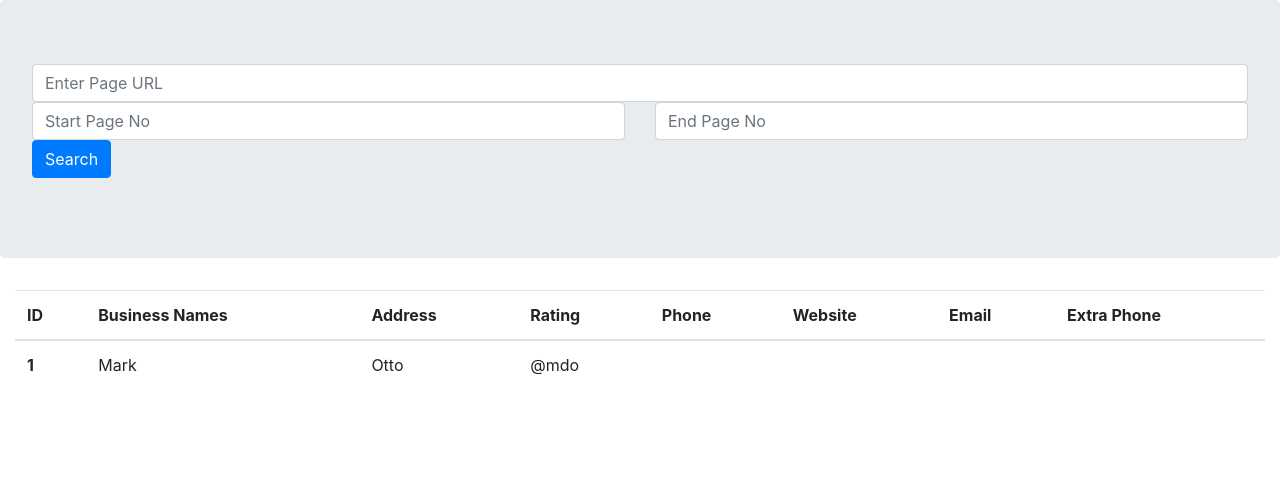
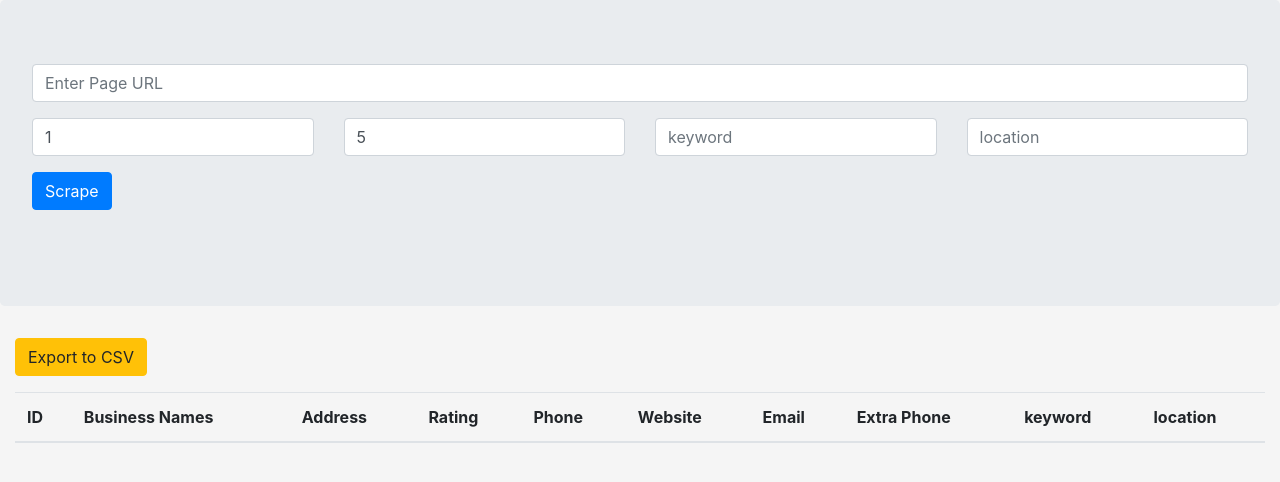
Before and after one commit to pyanishjain/yellow-page-scraper, a Flask app: template templates/home.html in a window 1280 px wide. Shown: the top 482 px of the page. Run offline with Flask 2, Linux system fonts and the light colour scheme; the template is opened without the code that fills it, so the values that code supplies are empty.

Commit message:
adding template folder static folder and major chages

```diff
--- a/app.py
+++ b/app.py
@@ -1,7 +1,201 @@
+from flask import Flask,render_template,request,jsonify,Response,make_response
+import json
 
-from flask import Flask
+#For scrapping
+import requests
+from bs4 import BeautifulSoup as bs
+import re
+import csv
+import time
+import threading
+import os
+
+# https://realpython.com/flask-by-example-part-1-project-setup/
+# For auto restast of sever while saving a file
+# FLASK_ENV=deployement flask run
+# FLASK_ENV=development flask run
+
 app = Flask(__name__)
 
+site_url = "https://www.yellowpages.com"
+rating_dict = {"zero":'0',"one":'1',"two":'2',"three":'3',"four":'4',"five":'5',"one half":'1.5',"two half":'2.5',"three half":'3.5',"four half":'4.5'}
+
+links = []
+busines_names = []
+address = []
+phone = []
+website_link = []
+email = []
+extra_phone = []
+rating = []
+
+if not os.path.exists("pages"):
+    os.mkdir("pages")
+
+def parse_list_page(scrape_url,page_no):
+    url = scrape_url + f"{page_no}"
+    print('Scraping Urls........',url,flush=True)
+    res = requests.get(url)
+    if res.status_code == 200:
+        soup = bs(res.content,features="html.parser")
+        link_soup_list = soup.findAll(class_ = 'business-name')
+        for link in link_soup_list:
+            links.append(site_url + link.get("href"))
+    else:
+        print("somthing went wrong")
+
+
+# For downloading the html pages
+def download_url(url):
+    print('urls........',url,flush=True)
+    resp = requests.get(url)
+    title = "".join(x for x in url if x.isalpha()) + ".html"
+    with open(f"pages/{title}", "wb") as fh:
+        fh.write(resp.content)
+        fh.close()
+
+
+def parse_inner_page(link):
+    title = link
+    path = os.path.join("pages",title)
+    with open(path,"rb") as f:
+        data = f.read()
+        f.close
+
+    # Making soup object for each download pages
+    soup = bs(data,features="html.parser")
+
+    var =  soup.find(class_ = "sales-info")
+    try:
+        busines_names.append(var.find("h1").text)
+    except:
+        busines_names.append("none")
+
+    var = soup.find(class_ = "result-rating")
+    try:
+        rating.append(rating_dict[(" ").join(var.get("class")[1:])])
+    except:
+        rating.append("none")
+
+    var = soup.find(class_='address')
+    try:
+        address.append(var.text)
+    except:
+        address.append("none")
+    # Formate phone Number
+    # pat = re.compile("\d+")
+    # p = ("").join (pat.findall(s))
+
+    var = soup.find(class_='phone')
+    try:
+        p = var.text
+        phone.append(p)
+    except:
+        phone.append("none")
+
+    var = soup.find(class_ = 'website-link')
+    try:
+        website_link.append(var.get("href"))
+    except:
+        website_link.append("none")
+
+    var = soup.find(class_="email-business")
+    try:
+        email.append(var.get("href")[7:])
+    except:
+        email.append("none")
+
+    var = soup.findAll(class_ = "extra-phones")
+    try:
+        ex_pn = ""
+        s = var[-1].text
+        pat = re.compile("\d+")
+        pl=pat.findall(s)
+        for i in range(0,len(pl) ,3):
+            ex_pn = ex_pn+("").join(pl[i:i+3]) + ","
+        extra_phone.append(ex_pn)
+    except:
+        extra_phone.append("none")
+
+
 @app.route('/')
-def hello_world():
-    return 'Hello, World!'
+def home():
+    return render_template("home.html")
+
+#Scrapes the links
+@app.route("/scrape",methods=['POST'])
+def scrape():
+    global links
+    # values from the json body
+    data = request.get_json()
+    scrape_url = data["scrape_url"]
+    start_page_no = int(data["start_page_no"])
+    end_page_no = int(data["end_page_no"])
+    location   =   data["location"]
+    keyword   =    data["keyword"]
+
+    if not "&page" in scrape_url:
+        scrape_url = scrape_url + "&page="
+
+    list_page_threads = []
+    total_page = end_page_no - start_page_no + 1
+    page_no = start_page_no
+
+    # This fasten the process using threading
+    for _ in range(total_page):
+        t = threading.Thread(target=parse_list_page,args = [scrape_url,page_no])
+        t.start()
+        list_page_threads.append(t)
+        page_no+=1
+
+    for thread in list_page_threads:
+        thread.join()
+
+    # Removing redundend links
+    links = list(set(links))
+
+    if len(links) > 0 and len(links) < 1500:
+        # Start downloading the html of given links into page folder
+        download_threads = []
+        for link in links:
+            t = threading.Thread(target=download_url,args=[link])
+            t.start()
+            download_threads.append(t)
+
+        for thread in download_threads:
+            thread.join()
+    return jsonify({"total_links":len(links)})
+
+@app.route("/result",methods=["POST"])
+def result():
+    # Fetching Data
+    data = request.get_json()
+    idx = int(data['idx'])
+    location = data['location']
+    keyword = data['keyword']
+    title = os.listdir("pages")
+    try:
+        parse_inner_page(title[idx])
+        return jsonify({0:idx,1:busines_names[idx],2:address[idx],3:rating[idx],4:phone[idx],5:website_link[idx],6:email[idx],7:extra_phone[idx],8:keyword,9:location})
+    except Exception as e:
+        print('EXPECTION >>>>>>>>>>',e,flush=True)
+        os.rmdir('pages')
+        return jsonify({"stop":True})
+
+
+# Download CSV
+@app.route("/tocsv")
+def tocsv():
+    table = json.loads(request.cookies.get('mycookie'))
+    csv = ""
+    for t in table:
+        row = ("**").join(t)
+        row = row.replace(","," ")
+        row = row.replace("**",",")
+        row += "\n"
+        csv+=row
+    response = make_response(csv)
+    cd = 'attachment; filename=mycsv.csv'
+    response.headers['Content-Disposition'] = cd
+    response.mimetype='text/csv'
+    return response
--- /dev/null
+++ b/static/css/style.css
@@ -0,0 +1,3 @@
+body {
+  background-color: whitesmoke;
+}
--- /dev/null
+++ b/static/js/getCreateCookie.js
@@ -0,0 +1,27 @@
+console.log("get and create cookie");
+function createCookie(name, value, days) {
+  var expires;
+  if (days) {
+    var date = new Date();
+    date.setTime(date.getTime() + days * 24 * 60 * 60 * 1000);
+    expires = "; expires=" + date.toGMTString();
+  } else {
+    expires = "";
+  }
+  document.cookie = name + "=" + value + expires + "; path=/";
+}
+
+function getCookie(c_name) {
+  if (document.cookie.length > 0) {
+    c_start = document.cookie.indexOf(c_name + "=");
+    if (c_start != -1) {
+      c_start = c_start + c_name.length + 1;
+      c_end = document.cookie.indexOf(";", c_start);
+      if (c_end == -1) {
+        c_end = document.cookie.length;
+      }
+      return unescape(document.cookie.substring(c_start, c_end));
+    }
+  }
+  return "";
+}
--- /dev/null
+++ b/static/js/main.js
@@ -0,0 +1,118 @@
+console.log("main js working......");
+
+// API endsponits
+
+var scrapeAPI = "/scrape";
+var resultAPI = "/result";
+
+// scrape button
+var scrape = document.getElementById("scrape");
+// geting table object
+var tabelData = document.getElementById("table-data");
+var toCsv = document.getElementById("toCsv");
+
+// on clicking scraping buttion this fuction scrape links and save html to our local storage
+scrape.addEventListener("click", function () {
+  console.log("scrape clicked....");
+  // values from our form
+  var scrape_url = document.getElementById("scrape_url").value;
+  var start_page_no = document.getElementById("spn").value;
+
+  var end_page_no = document.getElementById("epn").value;
+
+  var keyword = document.getElementById("keyword").value;
+
+  var locations = document.getElementById("locations").value;
+  // checks for form values and value needed befor starting for scraping
+  if (scrape_url == "") {
+    alert("Please Enter Page URL");
+    return;
+  }
+
+  if (Number(end_page_no) < Number(start_page_no)) {
+    alert("End page number 'should be greater' then start page number");
+    return;
+  }
+
+  // Feedback to enduser that scraping starts
+  scrape.style.background = "red";
+  scrape.innerText =
+    "Scraping starts..... please wait for while to see results!";
+  scrape.style.pointerEvents = "none";
+
+  // ScrapeAPIFunction(scrape_url, start_page_no, end_page_no, keyword, locations);
+
+  //Show results into table
+  ShowResults(locations, keyword);
+});
+
+async function ScrapeAPIFunction(
+  scrape_url,
+  start_page_no,
+  end_page_no,
+  keyword,
+  locations
+) {
+  // start scrapeing and saving html pages
+  // Fetch API for calling async calls to API
+  let scrapeLinksResponse = await fetch(scrapeAPI, {
+    method: "POST",
+    headers: { "Content-Type": "application/Json" },
+    body: JSON.stringify({
+      scrape_url: scrape_url,
+      start_page_no: start_page_no,
+      end_page_no: end_page_no,
+      keyword: keyword,
+      location: locations,
+    }),
+  });
+  // getting response data
+  var responseText = await scrapeLinksResponse.text();
+  var arrLinks = await JSON.parse(responseText);
+  totalLinks = arrLinks["total_links"];
+  if (totalLinks > 1500) {
+    alert("Please lower your 'End Page No' ");
+    scrape.style.pointerEvents = "auto";
+    scrape.style.background = "#007bff";
+    scrape.innerText = "Scrape";
+  } else {
+    scrape.style.background = "green";
+    scrape.innerText = "Scraping Completes";
+    // this is show the results data
+    ShowResults(locations, keyword);
+  }
+  console.log("Total Links:", totalLinks);
+
+  //END Scrape API
+}
+
+async function ShowResults(locations, keyword) {
+  for (let idx = 0; idx < 1500; idx += 1) {
+    let resultResponse = await fetch(resultAPI, {
+      method: "POST",
+      headers: { "Content-Type": "application/Json" },
+      body: JSON.stringify({
+        idx: idx,
+        location: locations,
+        keyword: keyword,
+      }),
+    });
+    // Fethig data and append into table
+    var resultResponseText = await resultResponse.text();
+    var resultArr = await JSON.parse(resultResponseText);
+    if (resultArr["stop"] === true) {
+      console.log("stop fetching....");
+      break;
+    }
+    var row = tabelData.insertRow(idx + 1);
+    for (let c = 0; c <= 9; c += 1) {
+      var cell = row.insertCell(c);
+      cell.innerHTML = resultArr[c];
+    }
+  }
+}
+
+toCsv.addEventListener("click", function () {
+  saveTableDataToCookie();
+  toCsv.setAttribute("href", "/tocsv");
+});
--- /dev/null
+++ b/static/js/tableCookie.js
@@ -0,0 +1,18 @@
+console.log("tabel cookie is here.....");
+
+function saveTableDataToCookie() {
+  console.log("I am saving table data to csv");
+  var tableData = new Array();
+  table = document.getElementById("table-data");
+  console.log(table);
+  for (var row = 0; row < table.rows.length; row++) {
+    var r = new Array();
+    for (var col = 0; col < table.rows[row].cells.length; col++) {
+      r.push(table.rows[row].cells[col].innerText);
+    }
+    tableData.push(r);
+  }
+
+  var json_str = JSON.stringify(tableData);
+  createCookie("mycookie", json_str);
+}
--- a/templates/home.html
+++ b/templates/home.html
@@ -5,32 +5,53 @@
     <meta charset="UTF-8">
     <meta http-equiv="X-UA-Compatible" content="IE=edge">
     <meta name="viewport" content="width=device-width, initial-scale=1.0">
+
     <link rel="stylesheet" href="https://cdn.jsdelivr.net/npm/bootstrap@4.6.0/dist/css/bootstrap.min.css"
         integrity="sha384-B0vP5xmATw1+K9KRQjQERJvTumQW0nPEzvF6L/Z6nronJ3oUOFUFpCjEUQouq2+l" crossorigin="anonymous">
 
-    <title>Yellow-Page-scraper</title>
+    <link href="/static/css/style.css" rel="stylesheet">
+
+    <title>Yellow-Page-Scraper</title>
 </head>
 
 
-<div class="jumbotron">
+<div class="container-fluid jumbotron">
     <div style="display: flex; ">
-        <form style="flex: 6; " class="form-group" action="" method="">
-            <input class="form-control" type="text" placeholder="Enter Page URL">
+        <form style="flex: 6; " class="form-group">
+            <p><input id="scrape_url" class="form-control" type="text" placeholder="Enter Page URL"></p>
             <div class="row">
-                <div class="col-6">
-                    <input class="form-control" placeholder="Start Page No">
+                <p>
+                <div class="col-3">
+                    <input id="spn" value="1" class="form-control" placeholder="Start Page No">
                 </div>
-                <div class="col-6">
-                    <input class="form-control" placeholder="End Page No">
+                </p>
+                <p>
+                <div class="col-3">
+                    <input id="epn" value="5" class="form-control" placeholder="End Page No">
                 </div>
+                </p>
+                <p>
+                <div class="col-3">
+                    <input value="" id="keyword" class="form-control" placeholder="keyword">
+                </div>
+                </p>
+                <p>
+                <div class="col-3">
+                    <input value="" id="locations" class="form-control" placeholder="location">
+                </div>
+                </p>
+
             </div>
-            <button style="flex: 1;" class="btn btn-primary">Search</button>
+            <p>
+            <div id="scrape" style="flex: 1;" class="btn btn-primary">Scrape</div>
+            </p>
         </form>
     </div>
 </div>
-
-<div class="container-fluid">
-    <table class="table">
+<!-- Table For Data -->
+<div style="overflow: auto;" class="container-fluid">
+    <p><a id="toCsv" class="btn btn-warning">Export to CSV</a></p>
+    <table class="table" id="table-data">
         <thead>
             <tr>
                 <th scope="col">ID</th>
@@ -41,19 +62,19 @@
                 <th scope="col">Website</th>
                 <th scope="col">Email</th>
                 <th scope="col">Extra Phone</th>
-
+                <th scope="col">keyword</th>
+                <th scope="col">location</th>
             </tr>
         </thead>
-        <tbody>
-            <tr>
-                <th scope="row">1</th>
-                <td>Mark</td>
-                <td>Otto</td>
-                <td>@mdo</td>
-            </tr>
-        </tbody>
+        <tbody></tbody>
     </table>
 </div>
+<!-- End Table -->
+
 </body>
 
+<script src="{{ url_for('static', filename='js/getCreateCookie.js') }}"></script>
+<script src="{{ url_for('static', filename='js/tableCookie.js') }}"></script>
+<script src="static/js/main.js"></script>
+
 </html>
```
Also changed, not shown: requirements.txt (+8 -0 lines), 1 other file.
